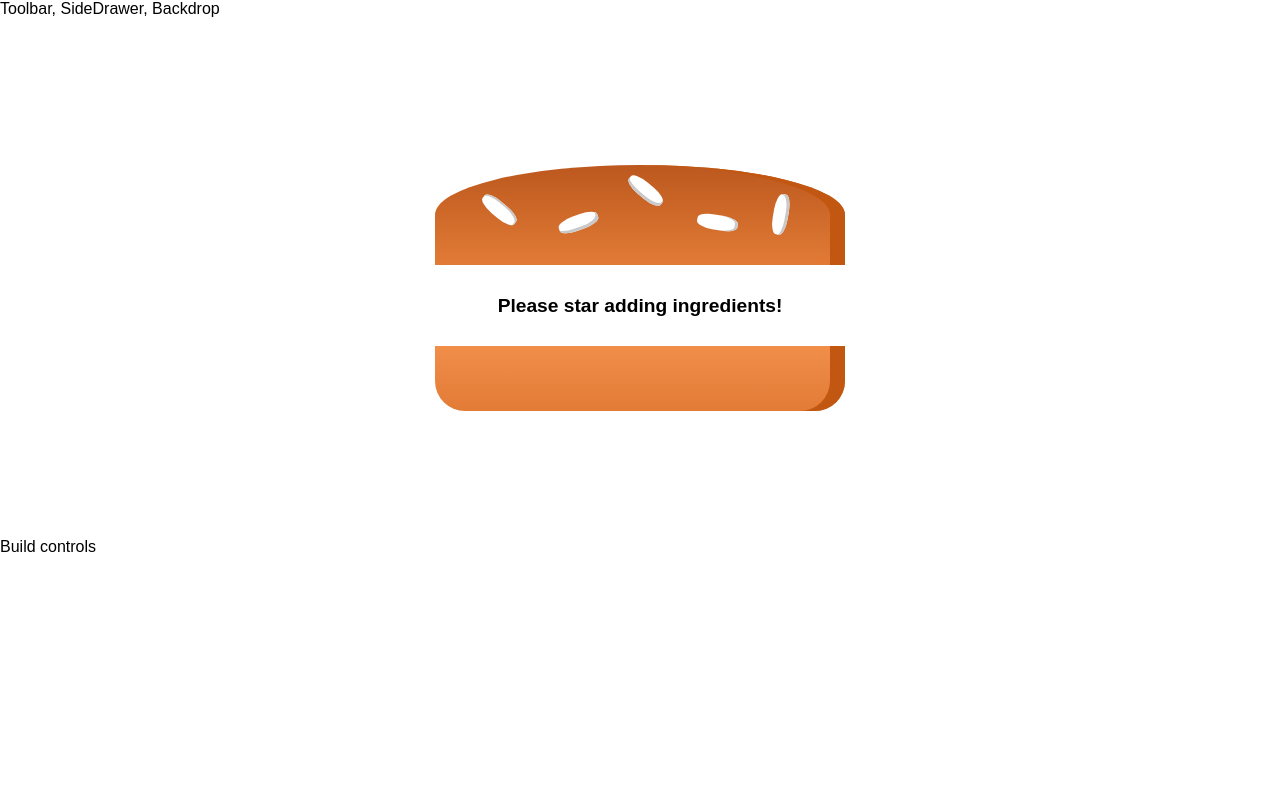
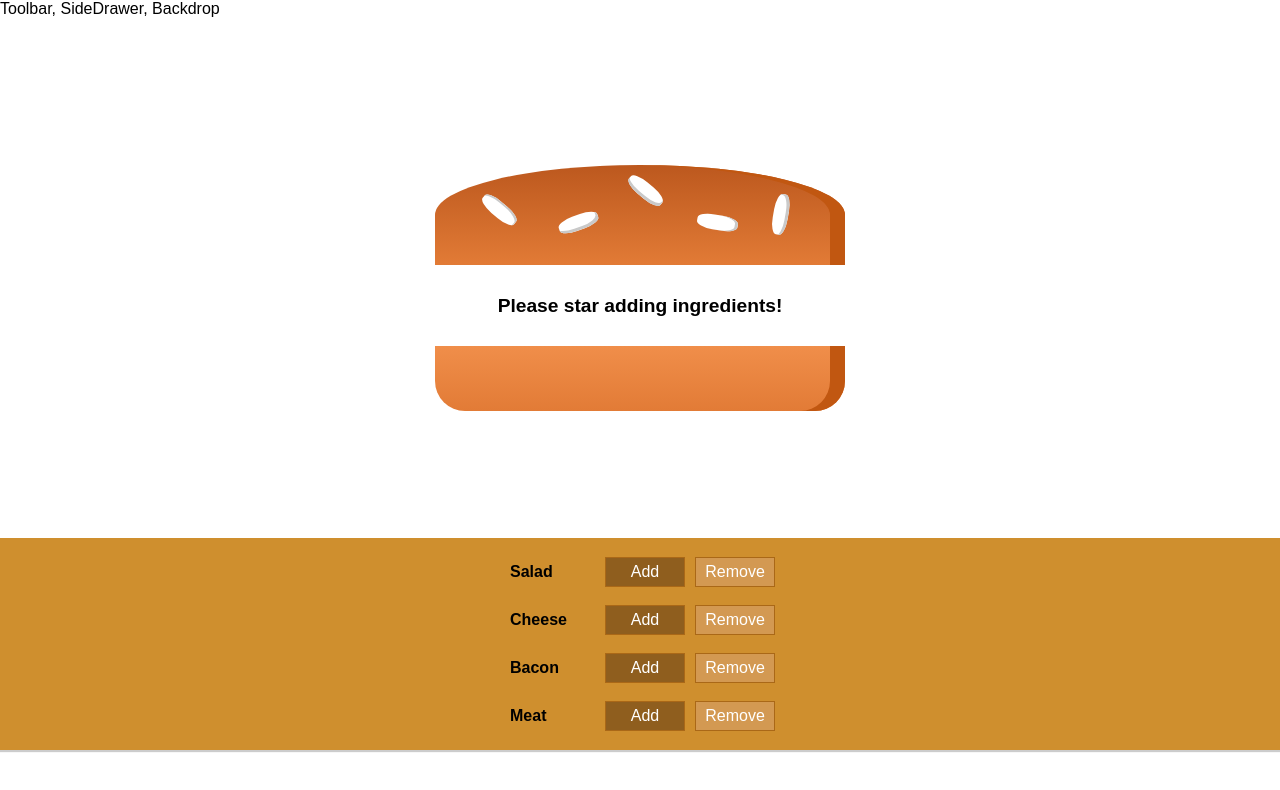
Before and after one commit to sarthak-sehgal/react-app, a React app: page / in a window 1280 px wide. Shown: the top 790 px of the page. Built offline with nearby package versions, Linux system fonts and the light colour scheme.

Commit message:
Added static controls and styling

```diff
--- a/src/components/Burger/BuildControls/BuildControls.css
+++ b/src/components/Burger/BuildControls/BuildControls.css
@@ -0,0 +1,51 @@
+.BuildControls {
+    width: 100%;
+    background-color: #CF8F2E;
+    display: flex;
+    flex-flow: column;
+    align-items: center;
+    box-shadow: 0 2px 1px #ccc;
+    margin: auto;
+    padding: 10px 0;
+}
+
+.OrderButton {
+    background-color: #DAD735;
+    outline: none;
+    cursor: pointer;
+    border: 1px solid #966909;
+    color: #966909;
+    font-family: inherit;
+    font-size: 1.2em;
+    padding: 15px 30px;
+    box-shadow: 2px 2px 2px #966909;
+}
+
+.OrderButton:hover, .OrderButton:active {
+    background-color: #A0DB41;
+    border: 1px solid #966909;
+    color: #966909;
+}
+
+.OrderButton:disabled {
+    background-color: #C7C6C6;
+    cursor: not-allowed;
+    border: 1px solid #ccc;
+    color: #888888;
+}
+
+.OrderButton:not(:disabled) {
+    animation: enable 0.3s linear;
+}
+
+@keyframes enable {
+    0% {
+        transform: scale(1);
+    }
+    60% {
+        transform: scale(1.1);
+    }
+    100% {
+        transform: scale(1);
+    }
+}
--- a/src/components/Burger/BuildControls/BuildControls.js
+++ b/src/components/Burger/BuildControls/BuildControls.js
@@ -1,9 +1,23 @@
 import React from 'react';
+import BuildControl from './BuildControl/BuildControl';
+
+import classes from './BuildControls.css';
 
 const buildControls = (props) => {
+    const controls = [
+        {label: 'Salad', type: 'salad'},
+        {label: 'Cheese', type: 'cheese'},
+        {label: 'Bacon', type: 'bacon'},
+        {label: 'Meat', type: 'meat'}
+    ];
+
     return (
-        <div>
-
+        <div className={classes.BuildControls}>
+            {controls.map(control => {
+                return (
+                    <BuildControl key={control.type} label={control.label}/>
+                )
+            })}
         </div>
     );
 }
--- a/src/containers/BurgerBuilder/BurgerBuilder.js
+++ b/src/containers/BurgerBuilder/BurgerBuilder.js
@@ -1,6 +1,7 @@
 import React, {Component} from 'react';
 import Aux from '../../hoc/Aux.js';
 import Burger from '../../components/Burger/Burger';
+import BuildControls from '../../components/Burger/BuildControls/BuildControls';
 
 class BurgerBuilder extends Component {
     state = {
@@ -15,7 +16,7 @@
         return (
             <Aux>
                 <Burger ingredients={this.state.ingredients} />
-                <div>Build controls</div>
+                <BuildControls />
             </Aux>
         )
     }
```
